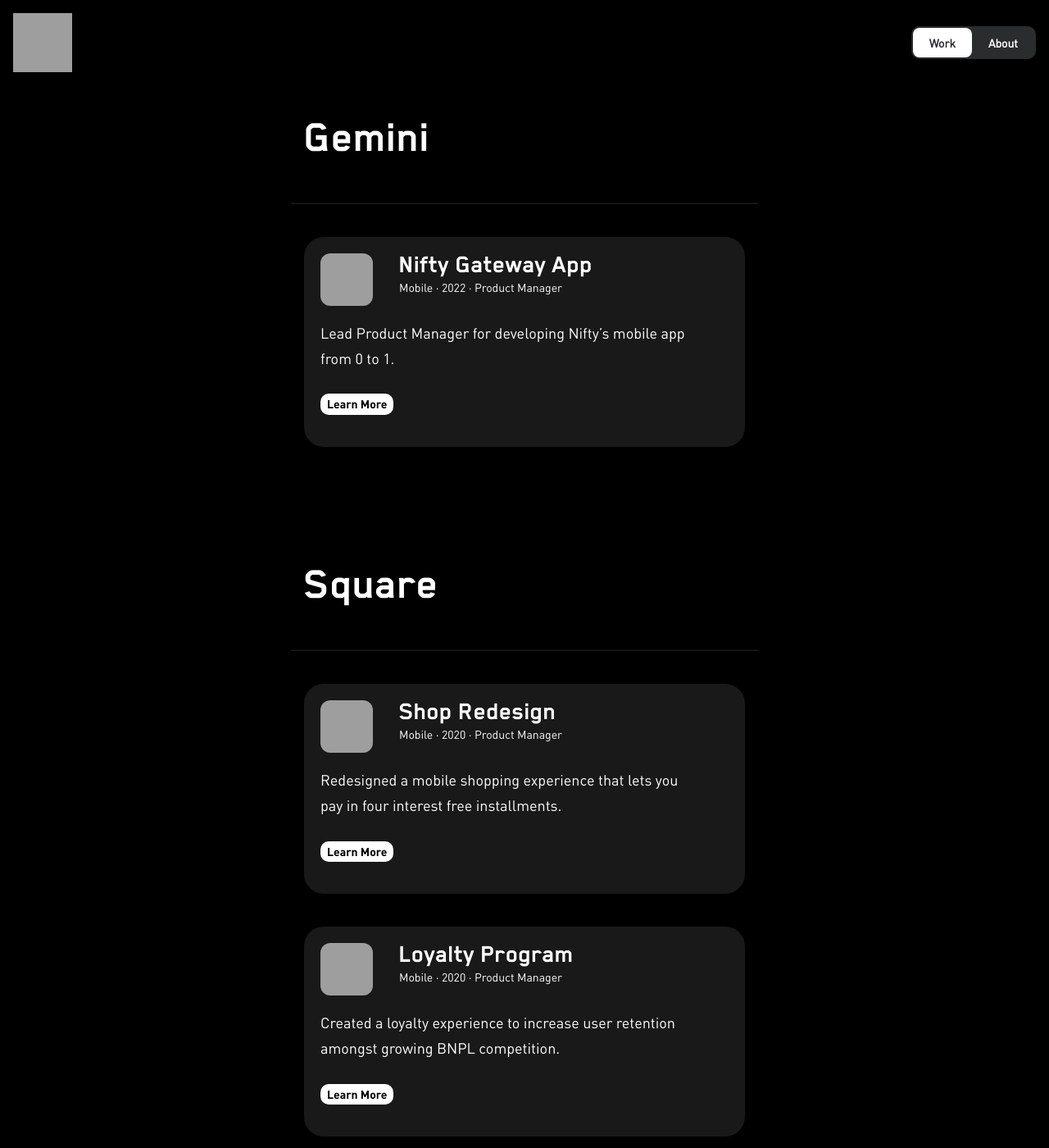
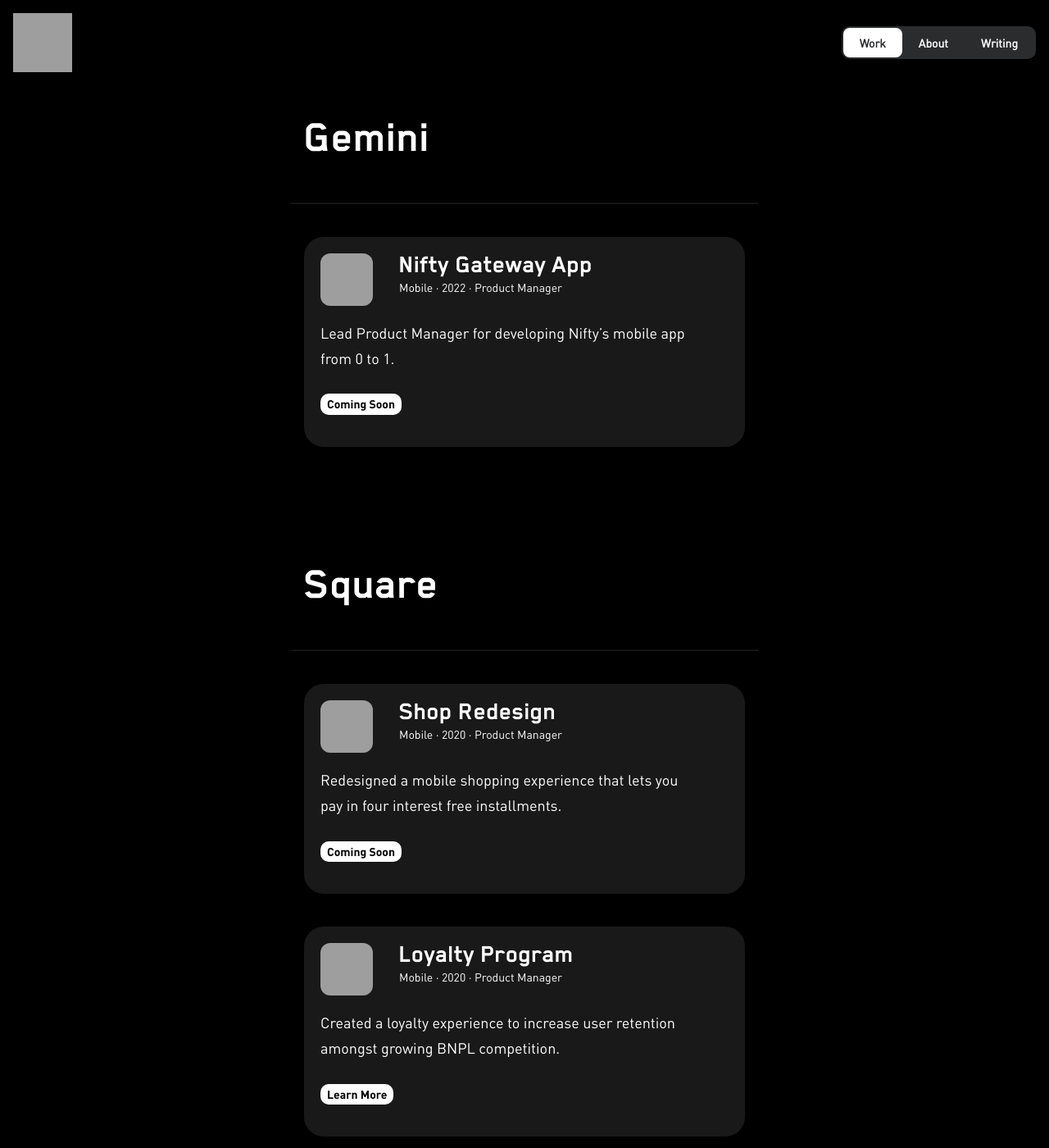
Before and after one commit to jotd/jotd-portfolio, a Jekyll site: the page work/index.html, which Jekyll copies as it is, in a window 1280 px wide and 1400 px high, cut to the strip 0-1400 px from the top of the window. Shown: the whole strip at 82% size. Built offline with Jekyll 4.4.1, drawn with Linux system fonts in a browser that asks for light colours; grey boxes are pictures that could not be loaded.

Commit message:
Update index.html

```diff
--- a/work/index.html
+++ b/work/index.html
@@ -31,6 +31,7 @@
         <div class="menu">
           <a href="/work" class="menu-link w--current">Work</a>
           <a href="/about" class="menu-link">About</a>
+          <a href="/writing" class="menu-link">Writing</a>
         </div>
       </div>
     </div>
@@ -62,8 +63,8 @@
           Lead Product Manager for developing Nifty’s mobile app from 0 to 1.
 
         </p>
-         <a href="/winnie/home-feed.html">
-          <p class="tag"><span class="tag-text">Learn More</span></p>
+         <a href="">
+          <p class="tag"><span class="tag-text">Coming Soon</span></p>
         </a>
       </div>
     </div>
@@ -95,8 +96,8 @@
         <p class="blurb">
           Redesigned a mobile shopping experience that lets you pay in four interest free installments.
         </p>
-         <a href="/winnie/home-feed.html">
-          <p class="tag"><span class="tag-text">Learn More</span></p>
+         <a href="">
+          <p class="tag"><span class="tag-text">Coming Soon</span></p>
         </a>
       </div>
     </div>
```
